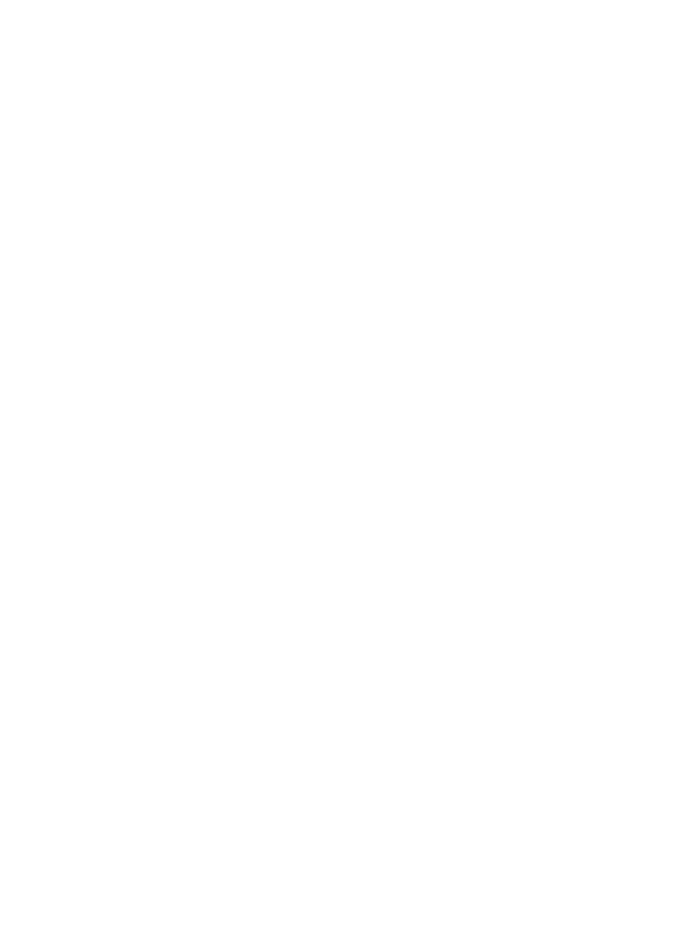
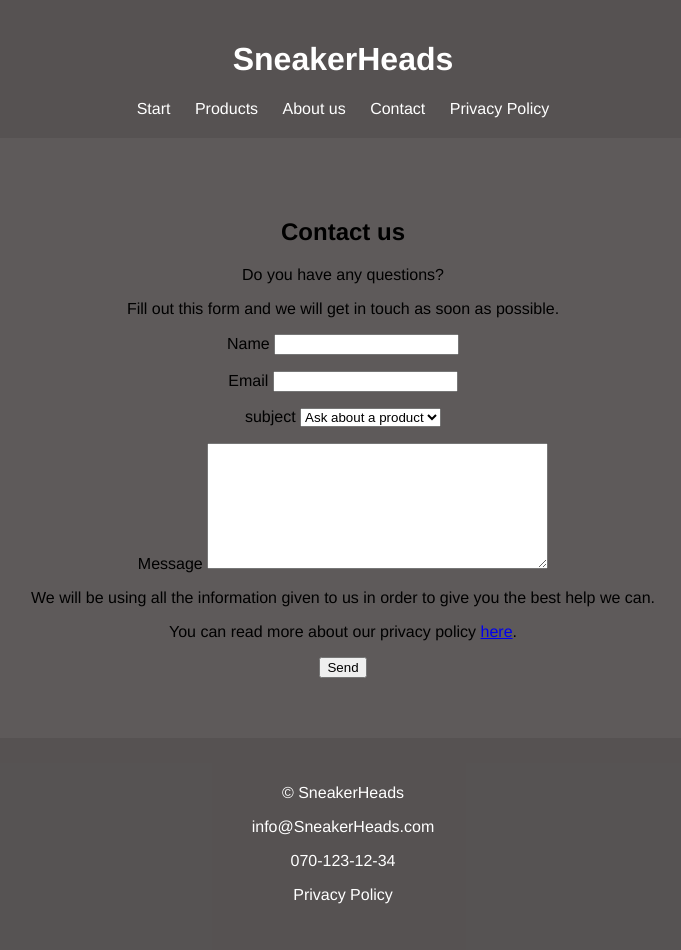
Before and after one commit to FredrikAlmen93/WebbApplikationLabb1, a plain HTML site: page contact.html in a window 1280 px wide. Shown: the whole page, without its empty margins (297-978 px from the left). Before the commit the page ends 800 px from the top, so only its background shows below. Drawn offline with Linux system fonts and the light colour scheme.

Commit message:
contact form created

```diff
--- a/contact.html
+++ b/contact.html
@@ -1,11 +1,74 @@
-<!DOCTYPE html>
+<!doctype html>
 <html lang="sv">
   <head>
     <meta charset="UTF-8" />
     <meta name="viewport" content="width=device-width, initial-scale=1.0" />
-    <title></title>
+    <title>SneakerHeads - Contact</title>
+    <link rel="stylesheet" href="style.css" />
   </head>
   <body>
-
+    <header class="header">
+      <h1>SneakerHeads</h1>
+      <nav class="nav">
+        <a class="link" href="index.html">Start</a>
+        <a class="link" href="products.html">Products</a>
+        <a class="link" href="about.html">About us</a>
+        <a class="link" href="contact.html">Contact</a>
+        <a class="link" href="privacy.html">Privacy Policy</a>
+      </nav>
+    </header>
+    <main class="main">
+      <section class="section">
+        <h2>Contact us</h2>
+        <p>Do you have any questions?</p>
+        <p>Fill out this form and we will get in touch as soon as possible.</p>
+        <form action="#" method="post">
+          <p>
+            <label for="name">Name</label>
+            <input type="text" id="name" name="name" required />
+          </p>
+          <p>
+            <label for="email">Email</label>
+            <input type="email" id="email" name="email" required />
+          </p>
+          <p>
+            <label for="subject">subject</label>
+            <select name="subjects" id="subject" required>
+              <option value="product">Ask about a product</option>
+              <option value="Order">Ask about an order</option>
+              <option value="Support">Technical support</option>
+              <option value="Other">Other</option>
+            </select>
+          </p>
+          <p>
+            <label for="message">Message</label>
+            <textarea
+              name="message"
+              id="message"
+              rows="8"
+              cols="40"
+              required
+            ></textarea>
+          </p>
+          <p>
+            We will be using all the information given to us in order to give
+            you the best help we can.
+          </p>
+          <p>
+            You can read more about our privacy policy
+            <a href="privacy.html">here</a>.
+          </p>
+          <button type="submit">Send</button>
+        </form>
+      </section>
+    </main>
+    <footer class="footer">
+      <p>&copy; SneakerHeads</p>
+      <p>info@SneakerHeads.com</p>
+      <p>070-123-12-34</p>
+      <p>
+        <a class="link" href="privacy.html">Privacy Policy</a>
+      </p>
+    </footer>
   </body>
 </html>
```
